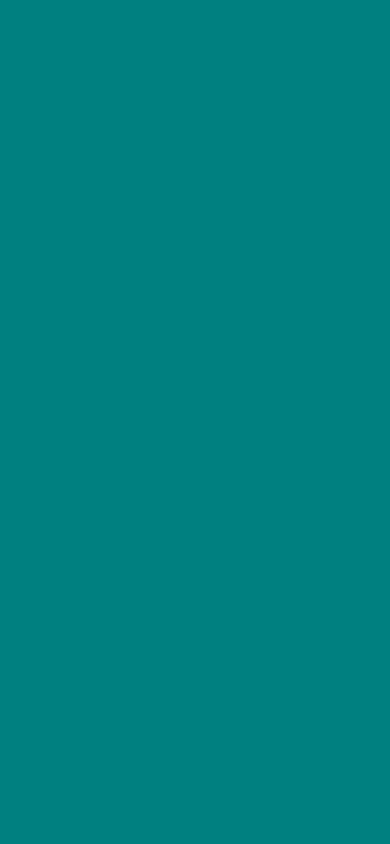
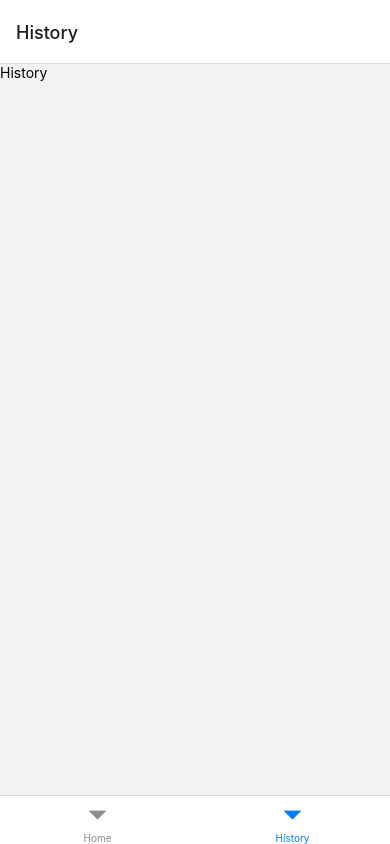
Before and after one commit to ibqn/react-native-mood-tracker, a React Native app: screen /History in a window 390 px wide. Built offline with nearby package versions, Linux system fonts and the light colour scheme.

Commit message:
add bottom tabs

```diff
--- a/src/app.tsx
+++ b/src/app.tsx
@@ -1,12 +1,10 @@
-import {StyleSheet, View} from 'react-native'
+import {NavigationContainer} from '@react-navigation/native'
+import {BottomTabsNavigator} from './screens'
 
 export const App = () => {
-  return <View style={styles.container} />
+  return (
+    <NavigationContainer>
+      <BottomTabsNavigator />
+    </NavigationContainer>
+  )
 }
-
-const styles = StyleSheet.create({
-  container: {
-    flex: 1,
-    backgroundColor: 'teal',
-  },
-})
--- /dev/null
+++ b/src/screens/bottom-tabs.tsx
@@ -0,0 +1,14 @@
+import { createBottomTabNavigator } from '@react-navigation/bottom-tabs'
+import { Home } from './home'
+import { History } from './history'
+
+const BottomTabs = createBottomTabNavigator()
+
+export const BottomTabsNavigator = () => {
+  return (
+    <BottomTabs.Navigator>
+      <BottomTabs.Screen name="Home" component={Home} />
+      <BottomTabs.Screen name="History" component={History} />
+    </BottomTabs.Navigator>
+  )
+}
--- /dev/null
+++ b/src/screens/history.tsx
@@ -0,0 +1,15 @@
+import { StyleSheet, View, Text } from 'react-native'
+
+export const History = () => {
+  return (
+    <View style={styles.container}>
+      <Text>History</Text>
+    </View>
+  )
+}
+
+const styles = StyleSheet.create({
+  container: {
+    flex: 1,
+  },
+})
--- /dev/null
+++ b/src/screens/home.tsx
@@ -0,0 +1,15 @@
+import { StyleSheet, View, Text } from 'react-native'
+
+export const Home = () => {
+  return (
+    <View style={styles.container}>
+      <Text>Home</Text>
+    </View>
+  )
+}
+
+const styles = StyleSheet.create({
+  container: {
+    flex: 1,
+  },
+})
--- /dev/null
+++ b/src/screens/index.ts
@@ -0,0 +1 @@
+export { BottomTabsNavigator } from './bottom-tabs'
```
Also changed, not shown: src/screens/analytics.tsx (added, +15 -0 lines), .prettierrc.js.
